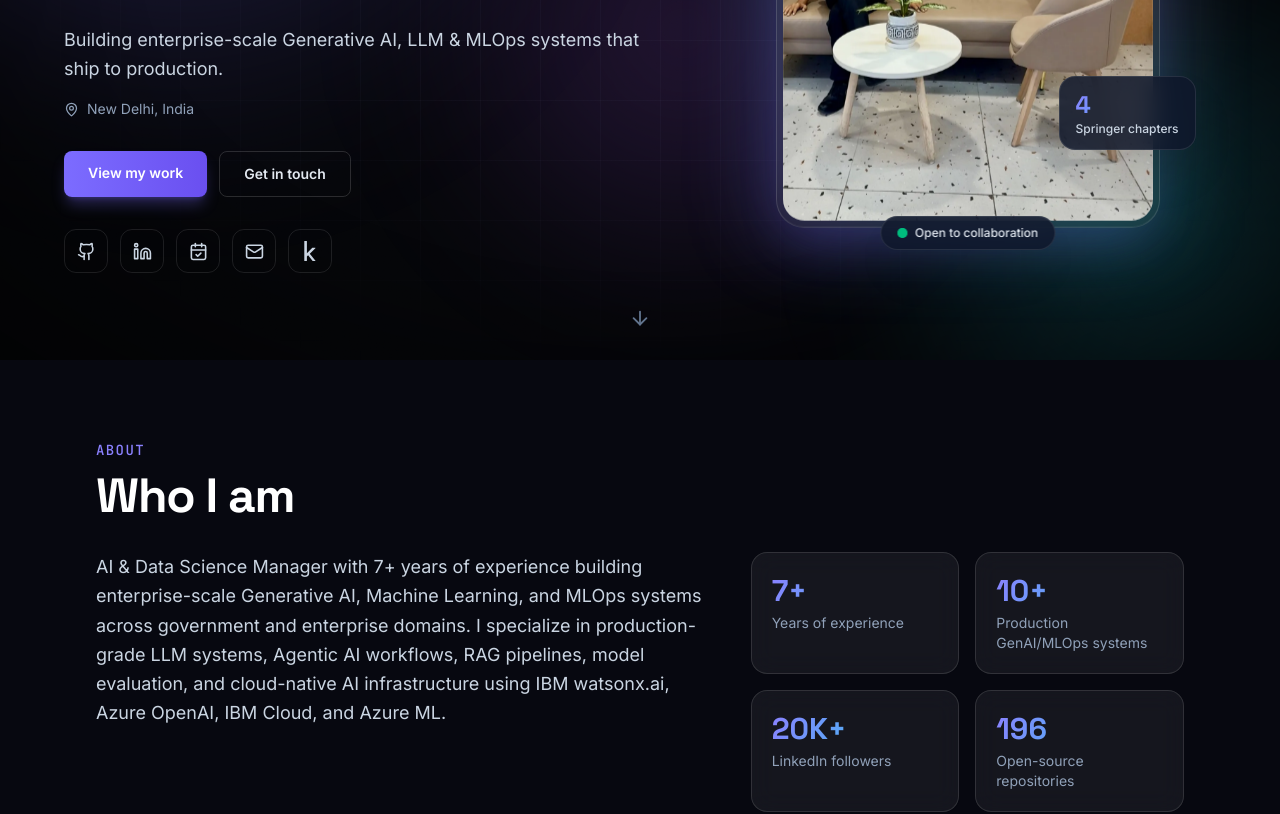
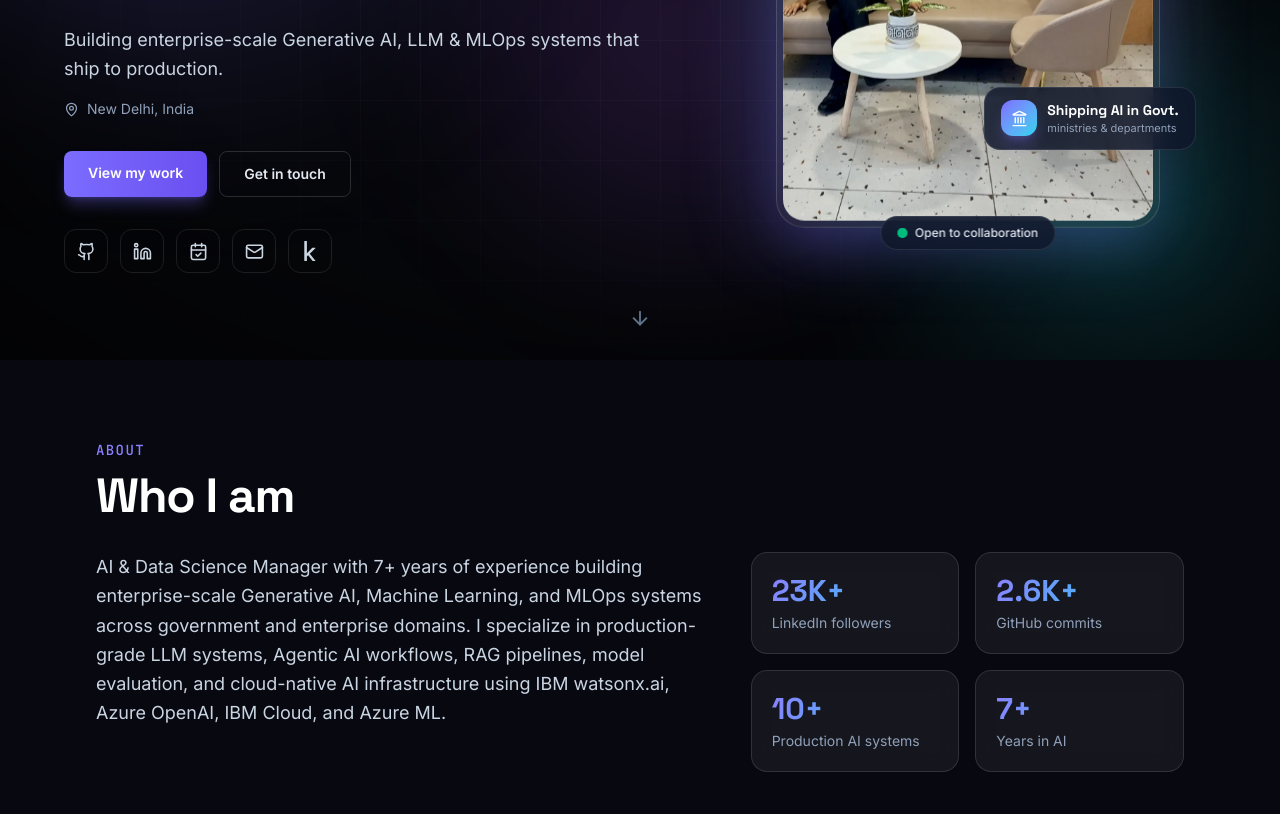
Before and after one commit to Owaiskhan9654/Owaiskhan9654.github.io, a React (Vite) app: page / in a window 1280 px wide. Shown: the part 440-1254 px from the top of the page. Built offline with nearby package versions, Linux system fonts and the light colour scheme.

Commit message:
Stronger stats + hero hook
- Update stats: LinkedIn 23K+, GitHub commits 2.6K+, drop weak repo count;
  lead with the bigger numbers
- Replace hero 'Springer chapters' badge with 'Shipping AI in Govt.' hook

```diff
--- a/src/components/Hero.tsx
+++ b/src/components/Hero.tsx
@@ -4,6 +4,7 @@ import {
   Award,
   CalendarCheck,
   Github,
+  Landmark,
   Linkedin,
   Mail,
   MapPin,
@@ -186,12 +187,19 @@ function Portrait() {
 
       <motion.div
         {...reveal(0.47)}
-        className="absolute -right-4 bottom-20 hidden rounded-2xl border border-white/60 bg-white/90 px-4 py-3 shadow-2xl shadow-black/20 backdrop-blur-md sm:-right-9 sm:block dark:border-white/10 dark:bg-slate-900/85"
+        className="absolute -right-4 bottom-20 hidden items-center gap-2.5 rounded-2xl border border-white/60 bg-white/90 px-4 py-3 shadow-2xl shadow-black/20 backdrop-blur-md sm:-right-9 sm:flex dark:border-white/10 dark:bg-slate-900/85"
       >
-        <div className="font-display text-2xl font-bold text-gradient">4</div>
-        <div className="text-xs font-medium text-slate-600 dark:text-slate-300">
-          Springer chapters
-        </div>
+        <span className="grid h-9 w-9 shrink-0 place-items-center rounded-xl bg-gradient-to-br from-brand-500 to-cyan-accent text-white shadow-lg shadow-brand-500/30">
+          <Landmark size={17} />
+        </span>
+        <span className="text-left">
+          <span className="block font-display text-sm font-bold text-slate-900 dark:text-white">
+            Shipping AI in Govt.
+          </span>
+          <span className="block text-[11px] text-slate-500 dark:text-slate-400">
+            ministries &amp; departments
+          </span>
+        </span>
       </motion.div>
 
       <motion.div
--- a/src/data/portfolio.ts
+++ b/src/data/portfolio.ts
@@ -22,10 +22,10 @@ export const profile = {
 };
 
 export const stats: { label: string; value: string }[] = [
-  { label: "Years of experience", value: "7+" },
-  { label: "Production GenAI/MLOps systems", value: "10+" },
-  { label: "LinkedIn followers", value: "20K+" },
-  { label: "Open-source repositories", value: "196" },
+  { label: "LinkedIn followers", value: "23K+" },
+  { label: "GitHub commits", value: "2.6K+" },
+  { label: "Production AI systems", value: "10+" },
+  { label: "Years in AI", value: "7+" },
 ];
 
 export type Experience = {
```
